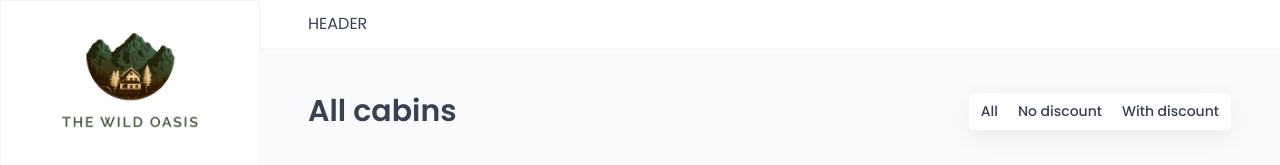
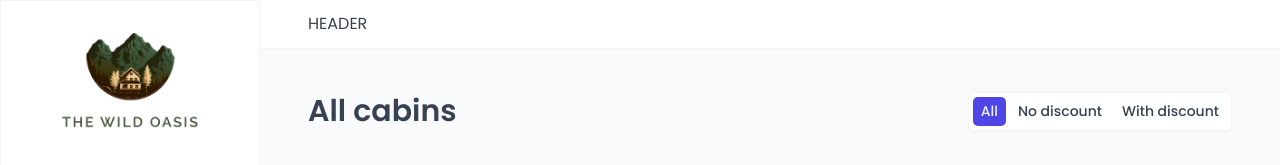
Before and after one commit to pjevic/the-wild-oasis, a React (Vite) app: page /cabins in a window 1280 px wide. Shown: the top 165 px of the page. Built offline with nearby package versions, Linux system fonts and the light colour scheme; no server answers; the database is empty; a web font is replaced by a local one.

Commit message:
Making Filter Component Reusble

```diff
--- a/src/features/cabins/CabinTable.jsx
+++ b/src/features/cabins/CabinTable.jsx
@@ -1,12 +1,12 @@
 /** @format */
 
 import { useCabins } from "./useCabins";
+import { useSearchParams } from "react-router-dom";
 
+import Spinner from "../../ui/Spinner";
 import Menus from "../../ui/Menus";
-import Spinner from "../../ui/Spinner";
 import Table from "../../ui/Table";
 import CabinRow from "./CabinRow";
-import { useSearchParams } from "react-router-dom";
 
 function CabinTable() {
   const { isLoading, cabins } = useCabins();
@@ -15,7 +15,6 @@ function CabinTable() {
   if (isLoading) return <Spinner />;
 
   const filterValue = searchParams.get("discount") || "all";
-  console.log(filterValue);
 
   let filteredCabins;
   if (filterValue === "all") filteredCabins = cabins;
--- a/src/features/cabins/CabinTableOperations.jsx
+++ b/src/features/cabins/CabinTableOperations.jsx
@@ -6,7 +6,14 @@ import Filter from "../../ui/Filter";
 function CabinTableOperations() {
   return (
     <TableOperations>
-      <Filter />
+      <Filter
+        filterField="discount"
+        options={[
+          { value: "all", label: "All" },
+          { value: "no-discount", label: "No discount" },
+          { value: "with-discount", label: "With discount" },
+        ]}
+      />
     </TableOperations>
   );
 }
--- a/src/ui/Filter.jsx
+++ b/src/ui/Filter.jsx
@@ -7,7 +7,7 @@ import styled, { css } from "styled-components";
 const StyledFilter = styled.div`
   border: 1px solid var(--color-gray-100);
   background-color: var(--color-gray-0);
-  box-shadow: var(--shadow-md);
+  box-shadow: var(--shadow-sm);
   border-radius: var(--border-radius-sm);
   padding: 0.4rem;
   display: flex;
@@ -19,7 +19,7 @@ const FilterButton = styled.button`
   border: none;
 
   ${(props) =>
-    props.active &&
+    props.active === "true" &&
     css`
       background-color: var(--color-brand-600);
       color: var(--color-brand-50);
@@ -38,23 +38,26 @@ const FilterButton = styled.button`
   }
 `;
 
-function Filter() {
+function Filter({ filterField, options }) {
   const [searchParams, setSearchParams] = useSearchParams();
+  const currentFilter = searchParams.get(filterField) || options.at(0).value;
 
   function handleClick(value) {
-    searchParams.set("discount", value);
+    searchParams.set(filterField, value);
     setSearchParams(searchParams);
   }
 
   return (
     <StyledFilter>
-      <FilterButton onClick={() => handleClick("all")}>All</FilterButton>
-      <FilterButton onClick={() => handleClick("no-discount")}>
-        No discount
-      </FilterButton>
-      <FilterButton onClick={() => handleClick("with-discount")}>
-        With discount
-      </FilterButton>
+      {options.map((option) => (
+        <FilterButton
+          key={option.label}
+          onClick={() => handleClick(option.value)}
+          active={(currentFilter === option.value).toString()}
+        >
+          {option.label}
+        </FilterButton>
+      ))}
     </StyledFilter>
   );
 }
--- a/src/ui/Modal.jsx
+++ b/src/ui/Modal.jsx
@@ -15,7 +15,7 @@ const StyledModal = styled.div`
   transform: translate(-50%, -50%);
   background-color: var(--color-gray-0);
   border-radius: var(--border-radius-lg);
-  box-shadow: var(--shadow-lg);
+  box-shadow: var(--shadow-md);
   padding: 3.2rem 4rem;
   transition: all 0.5s;
 `;
```
